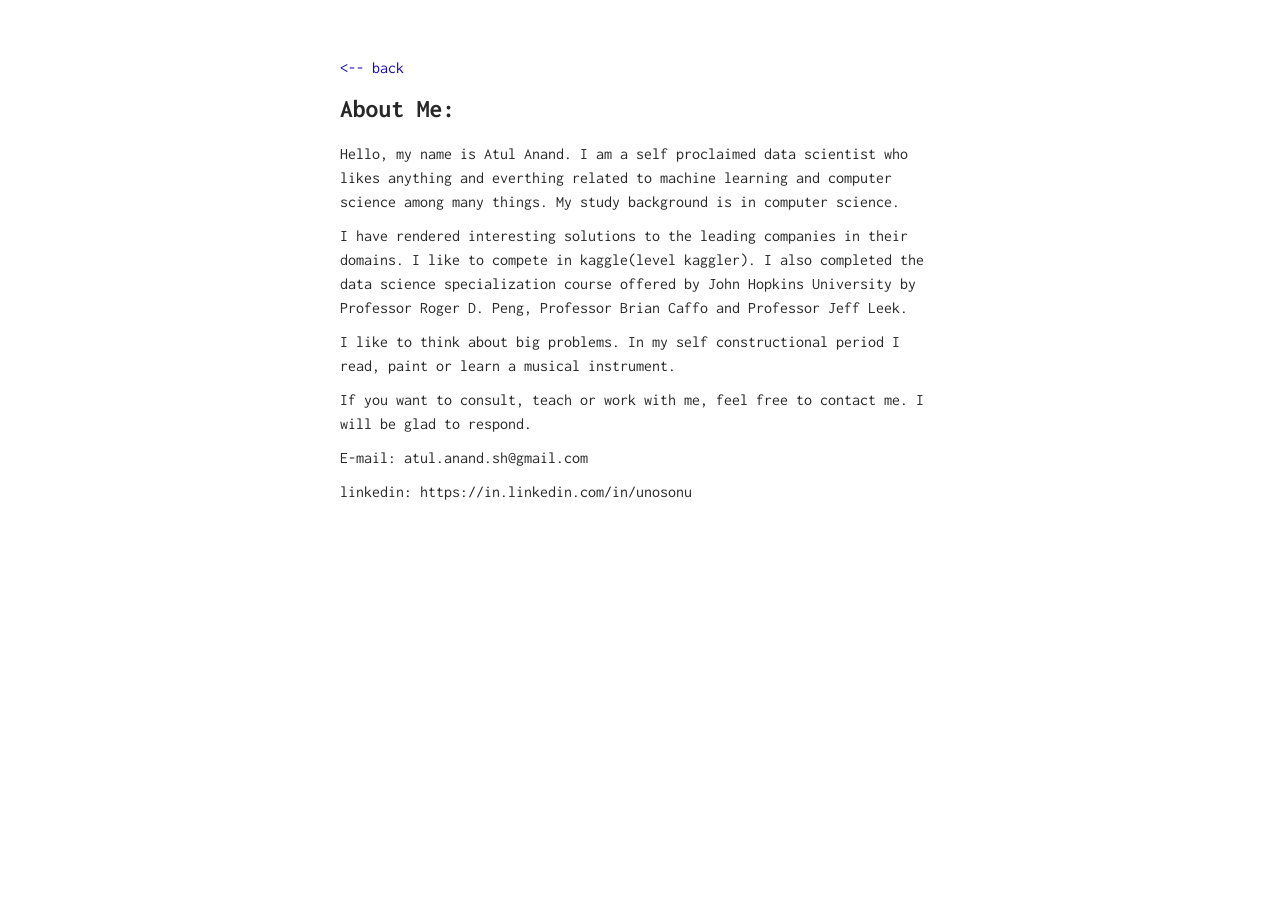
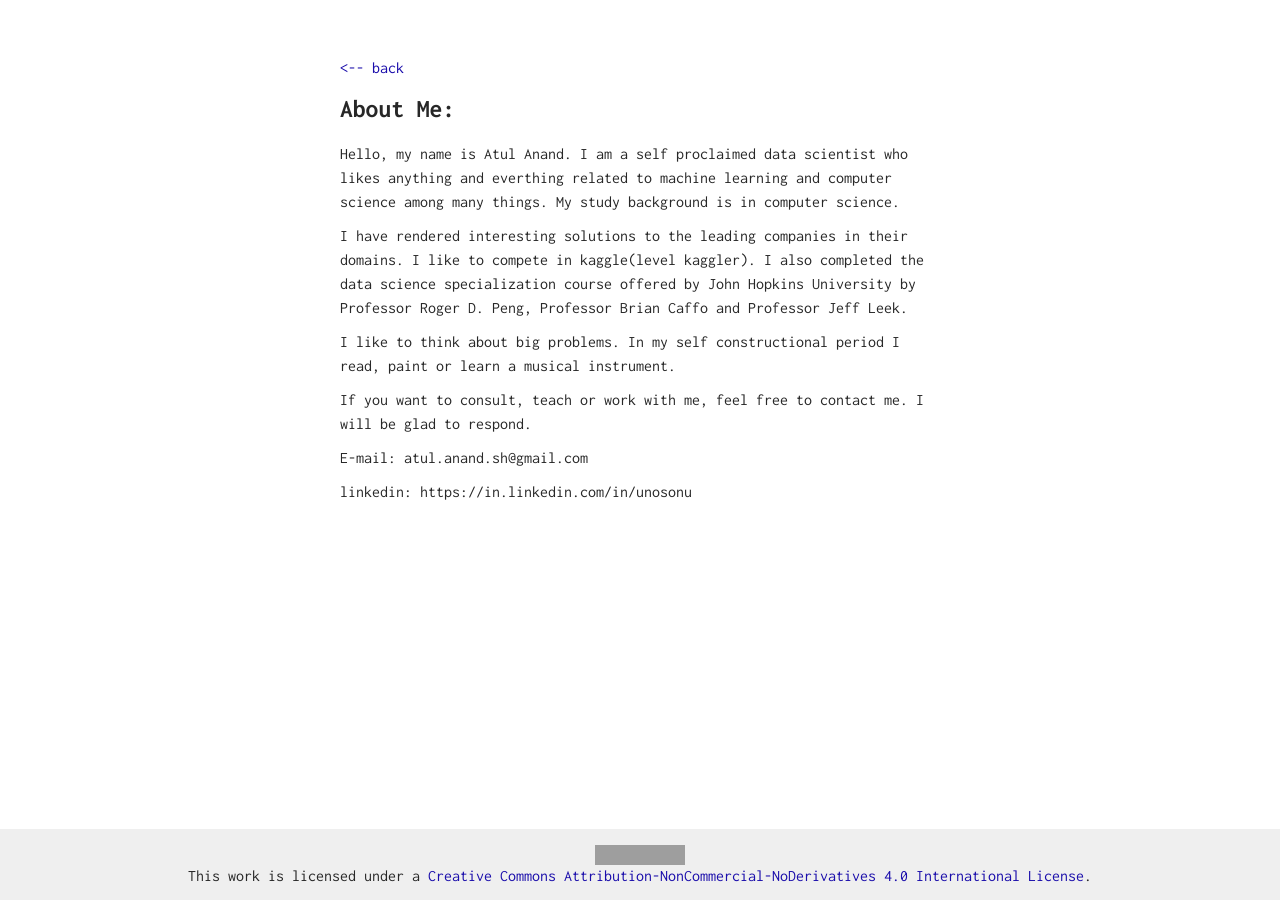
Before and after one commit to unosonu/unosonu.github.io, a Jekyll site: the page built from me/index.md, in a window 1280 px wide. Built offline with Jekyll 4.4.1, drawn with Linux system fonts in a browser that asks for light colours; grey boxes are pictures that could not be loaded.

Commit message:
Update about.html

```diff
--- a/_layouts/about.html
+++ b/_layouts/about.html
@@ -11,3 +11,7 @@
         {{ content }}
     </div>
 </div>
+
+<div class="footer">
+    <a rel="license" href="http://creativecommons.org/licenses/by-nc-nd/4.0/"><img alt="Creative Commons License" style="border-width:0" src="https://i.creativecommons.org/l/by-nc-nd/4.0/80x15.png" /></a><br />This work is licensed under a <a rel="license" href="http://creativecommons.org/licenses/by-nc-nd/4.0/">Creative Commons Attribution-NonCommercial-NoDerivatives 4.0 International License</a>.
+</div>
```
